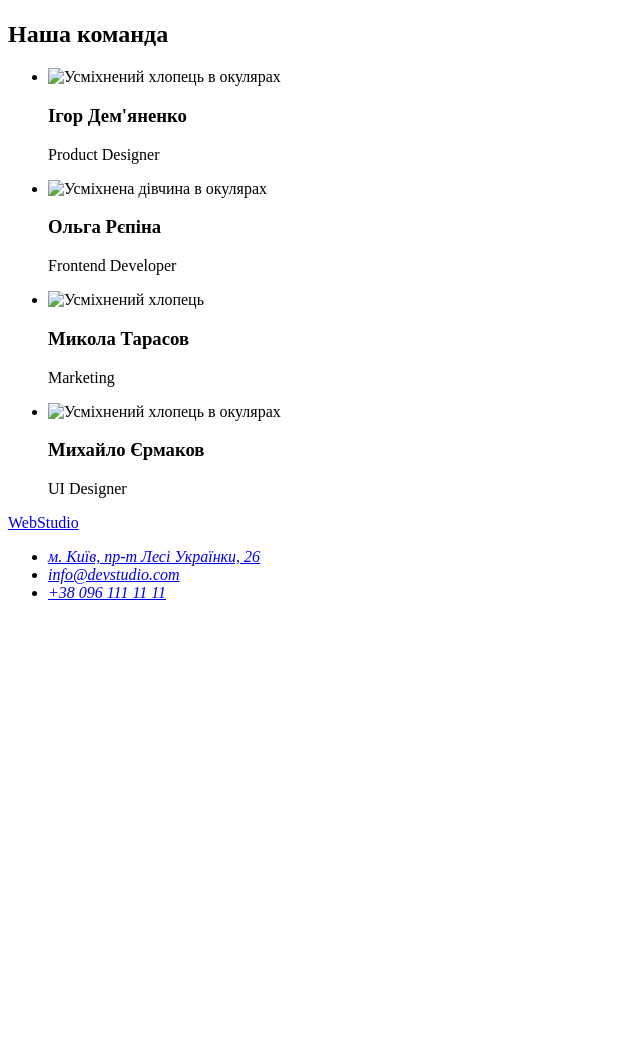
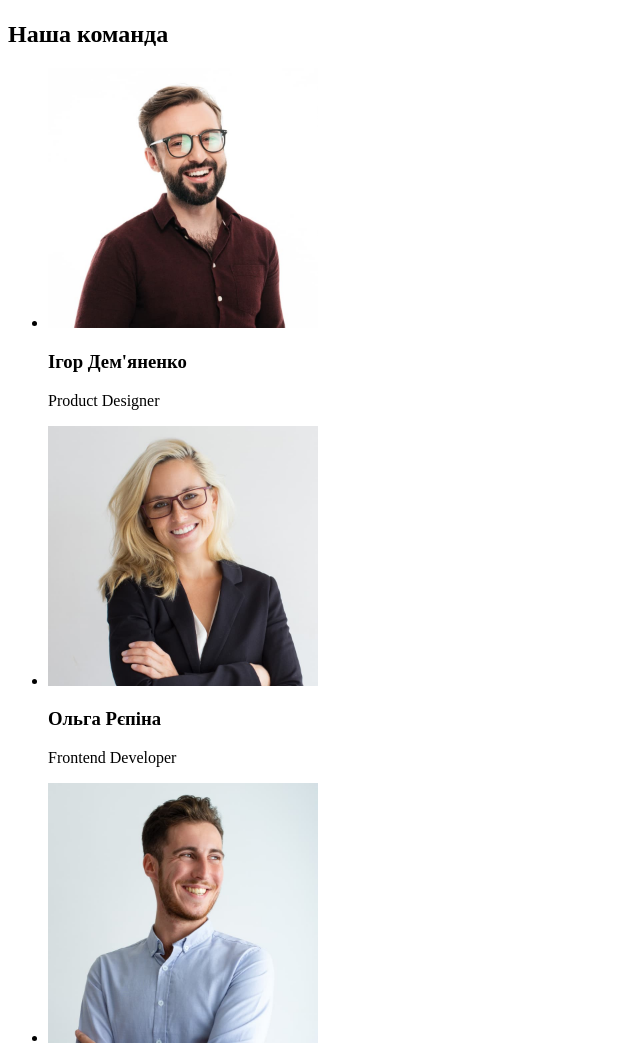
Before and after one commit to kuhai-anna/goit-markup-hw-01, a plain HTML site: page index.html in a window 1280 px wide. Shown: the part 1553-2599 px from the top of the page, without its empty margins (0-640 px from the left). Before the commit the page ends 2171 px from the top, so only its background shows below. Drawn offline with Linux system fonts and the light colour scheme; the site is published under a folder, as on GitHub Pages, so addresses that start at the root find nothing.

Commit message:
Оновлює шлях до картинок

```diff
--- a/index.html
+++ b/index.html
@@ -111,7 +111,7 @@
         <ul>
           <li>
             <img
-              src="/images/img4.jpg"
+              src="./images/img4.jpg"
               alt="Усміхнений хлопець в окулярах"
               width="270"
               height="260"
@@ -122,7 +122,7 @@
 
           <li>
             <img
-              src="/images/img5.jpg"
+              src="./images/img5.jpg"
               alt="Усміхнена дівчина в окулярах"
               width="270"
               height="260"
@@ -133,7 +133,7 @@
 
           <li>
             <img
-              src="/images/img6.jpg"
+              src="./images/img6.jpg"
               alt="Усміхнений хлопець"
               width="270"
               height="260"
@@ -144,7 +144,7 @@
 
           <li>
             <img
-              src="/images/img7.jpg"
+              src="./images/img7.jpg"
               alt="Усміхнений хлопець в окулярах"
               width="270"
               height="260"
```
